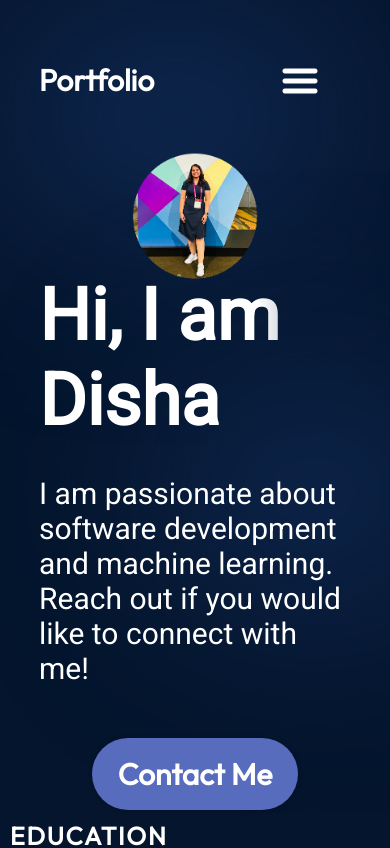
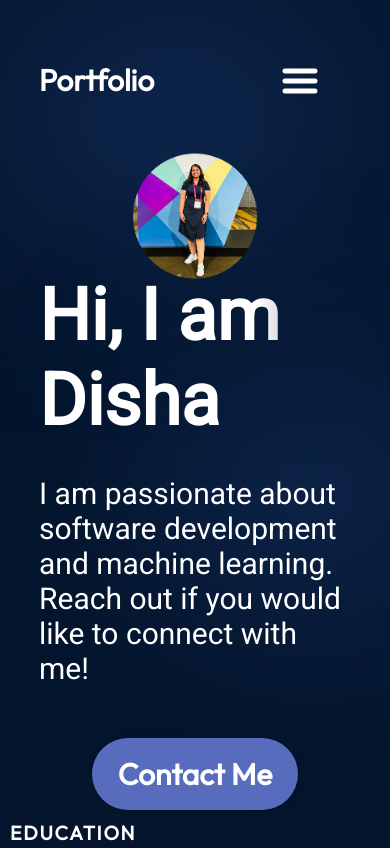
Before and after one commit to DishaRevandkar/my-portfolio, a React (Vite) app: page / in a window 390 px wide. Shown: the top 848 px of the page. Built offline with nearby package versions, Linux system fonts and the light colour scheme.

Commit message:
Update Education.module.css

```diff
--- a/src/components/Education/Education.module.css
+++ b/src/components/Education/Education.module.css
@@ -83,7 +83,7 @@
     }
 
     .title {
-      font-size: 25px; /* Adjust the font size for mobile devices */
+      font-size: 5vw; /* Adjust the font size for mobile devices */
     }
 
     .educationItem {
```
